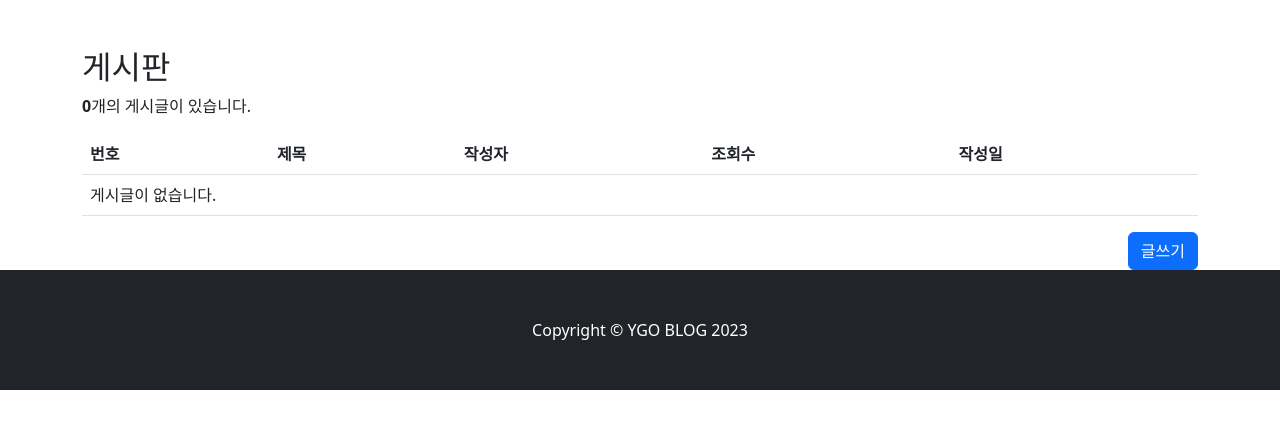
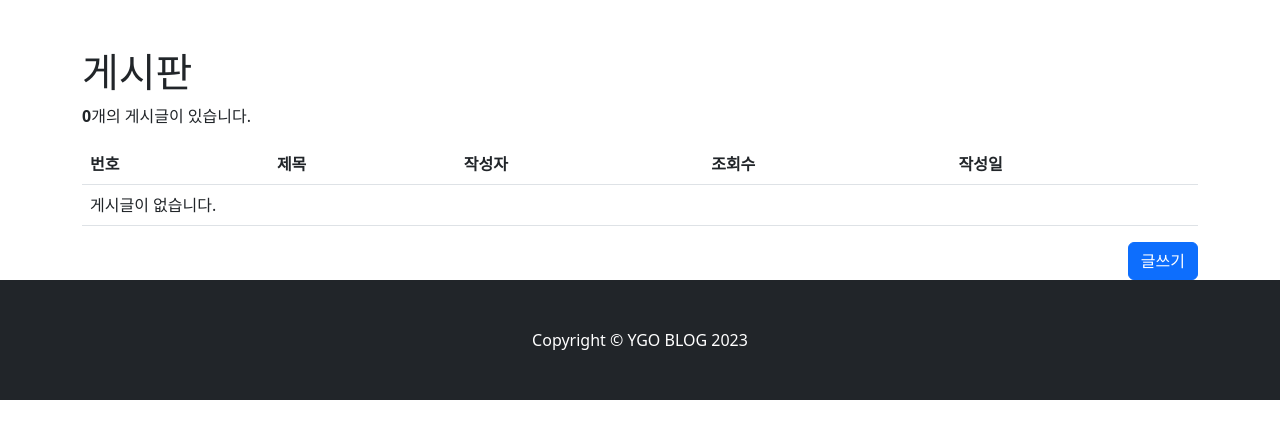
Before and after one commit to ZeyaKim/ygo_blog, a Django app: page /blog/ in a window 1280 px wide. Shown: the part 56-495 px from the top of the page. Run offline with Django 5.2, Linux system fonts and the light colour scheme; data that the repository does not hold is empty; some libraries are stand-ins or nearby versions.

Commit message:
Update navbar and main title in blog_list.html

```diff
--- a/blog/templates/blog/blog_list.html
+++ b/blog/templates/blog/blog_list.html
@@ -20,7 +20,7 @@
   <header class="navbar navbar-expand-lg navbar-dark bg-dark">
     <div class="container">
       <a class="navbar-brand" href="{% url 'index' %}">HTML/CSS 실습</a>
-      <div class="navbar-nav ml-auto">
+      <nav class="navbar-nav ml-auto">
         <a class="nav-item nav-link" href="{% url 'login' %}">로그인</a>
         <a class="nav-item nav-link" href="{% url 'register' %}">회원가입</a>
         {% if user.is_authenticated %}
@@ -29,17 +29,17 @@
             <button type="submit" class="btn btn-outline-light">로그아웃</button>
           </form>
         {% endif %}
-      </div>
+      </nav>
     </div>
   </header>
   <!-- // Header -->
 
-  <div class="container mt-5">
-    <h2 class="main-title">게시판</h2>
+  <main class="container mt-5" id="post-list">
+    <h1 class="main-title">게시판</h1>
     <p class="main-desc"><strong>{{ posts|length }}</strong>개의 게시글이 있습니다.</p>
 
     <!-- 게시판 리스트 -->
-    <div class="table-responsive">
+    <section class="table-responsive">
       <table class="table">
         <thead>
           <tr>
@@ -66,13 +66,13 @@
           {% endfor %}
         </tbody>
       </table>
-    </div>
+    </section>
     <!-- //게시판 리스트 -->
 
-    <div class="board-bottom d-flex justify-content-end">
+    <aside class="board-bottom d-flex justify-content-end">
       <a href="{% url 'blog_write' %}" class="btn btn-primary">글쓰기</a>
-    </div>
-  </div>
+    </aside>
+  </main>
 
   <!-- Footer -->
   <footer class="py-5 bg-dark">
```
